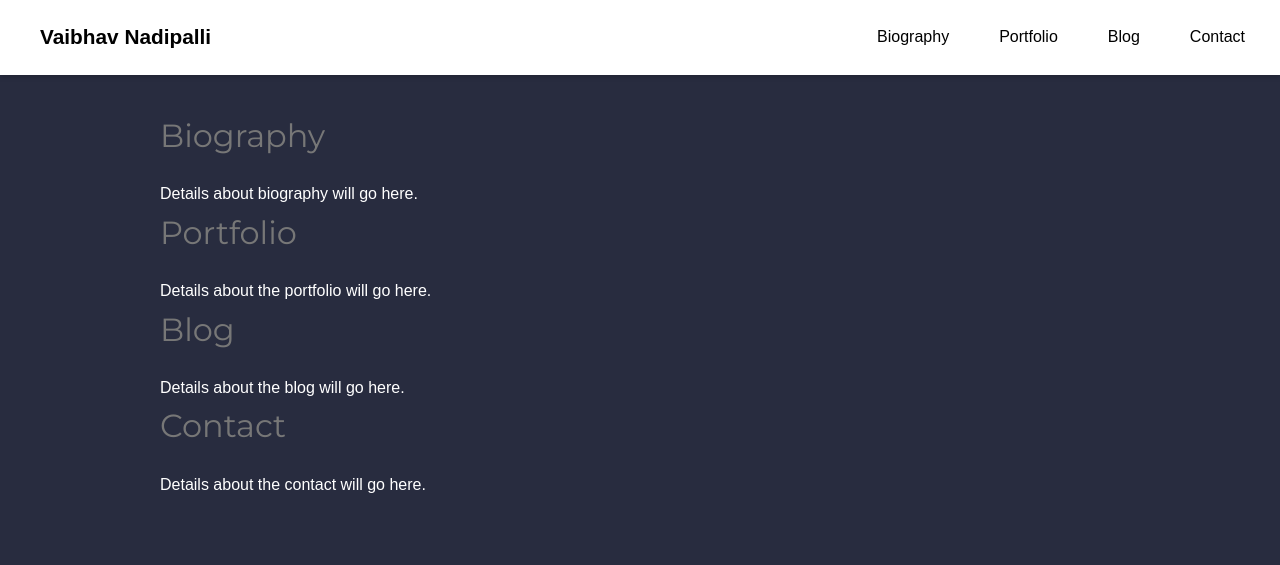
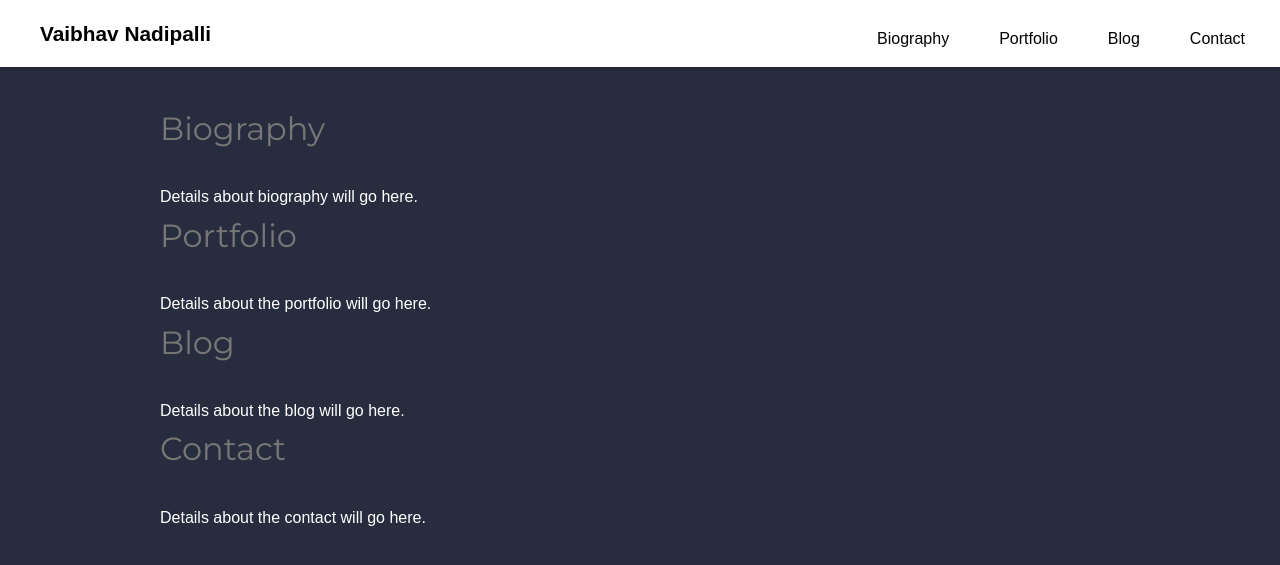
Before and after one commit to Vaibhav-Nadipalli/vaibhav-nadipalli.github.io, a Jekyll site: the page built from index.markdown, in a window 1280 px wide. Shown: the top 565 px of the page. Built offline with Jekyll 4.4.1, drawn with Linux system fonts in a browser that asks for light colours.

Commit message:
Update styles.css

```diff
--- a/assets/css/styles.css
+++ b/assets/css/styles.css
@@ -23,9 +23,9 @@ header {
     width: 100%;
     top: 0;
     z-index: 1000;
-    padding: 15px 0;
+    padding: 7px 0; /* Decreased header height by 8 pixels */
     box-shadow: 0 2px 5px rgba(0,0,0,0.2);
-    height: 75px;
+    height: 67px; /* Adjusted height to compensate for padding change */
 }
 
 .nav-container {
@@ -38,7 +38,7 @@ header {
 .nav-title {
     font-size: 1.3em;
     color: #000;
-    margin: 5px 0;
+    margin: 10px 0; /* Increased margin around the title */
     padding: 0;
     margin-left: 20px;
 }
@@ -56,7 +56,7 @@ header {
     font-size: 1.8em; /* Increased size by 3 pixels */
     cursor: pointer;
     margin-left: auto;
-    margin-top: 5px;
+    margin-top: 10px; /* Aligned with adjusted header height */
 }
 
 .nav-menu {
@@ -67,6 +67,7 @@ header {
 .nav-links {
     list-style: none;
     display: flex;
+    margin-top: 10px; /* Aligned with adjusted header height */
 }
 
 .nav-links li {
@@ -92,7 +93,7 @@ header {
 .nav-toggle:checked + .nav-toggle-label + .nav-menu {
     display: flex;
     position: absolute;
-    top: 75px;
+    top: 67px; /* Adjusted top position to align with adjusted header height */
     left: 0;
     width: 100%;
     background-color: #fff;
@@ -120,7 +121,7 @@ header {
 /* Main content area */
 main {
     max-width: 1000px; /* Increased max-width */
-    margin: 90px auto 20px;
+    margin: 83px auto 20px; /* Adjusted margin to compensate for adjusted header height */
     padding: 20px;
     background-color: #282c3f;
     color: #fff;
@@ -137,7 +138,7 @@ main {
     font-family: 'Montserrat', sans-serif; /* Montserrat font with sans-serif fallback */
     font-weight: normal; /* Ensure not bold */
     font-size: 2em;
-    margin-bottom: 20px; /* Increased margin */
+    margin-bottom: 30px; /* Increased margin around the title */
     color: #777; /* Grey color */
     grid-column: 1; /* Place the heading in the first column */
 }
@@ -162,6 +163,7 @@ main {
 
     .nav-toggle-label {
         margin-left: 10px;
+        margin-top: 7px; /* Adjusted margin to align with adjusted header height */
     }
 
     .nav-menu {
@@ -171,7 +173,7 @@ main {
     .nav-toggle:checked + .nav-toggle-label + .nav-menu {
         display: flex;
         position: absolute;
-        top: 75px;
+        top: 67px; /* Adjusted top position to align with adjusted header height */
         left: 0;
         width: 100%;
         background-color: #fff;
@@ -183,6 +185,7 @@ main {
     .nav-links {
         flex-direction: column;
         align-items: center;
+        margin-top: 7px; /* Adjusted margin to align with adjusted header height */
     }
 
     .nav-links li {
```
